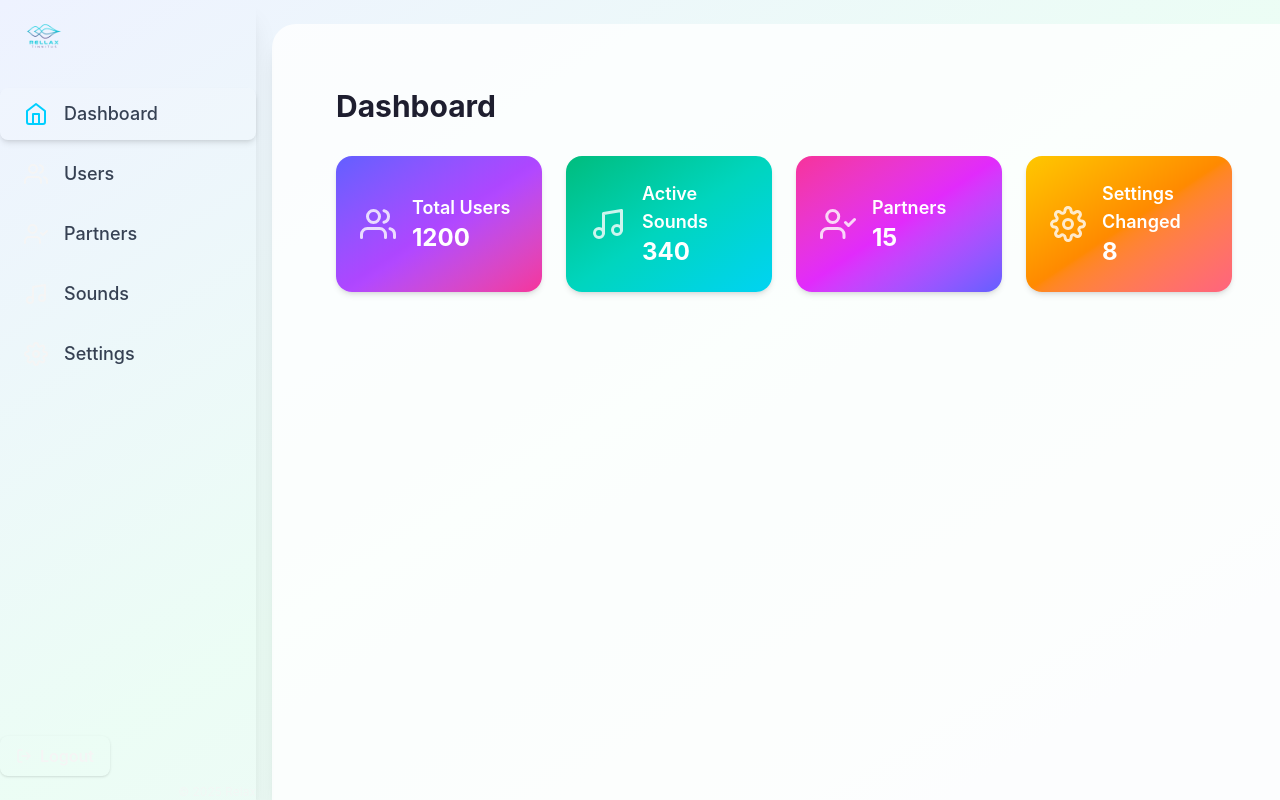
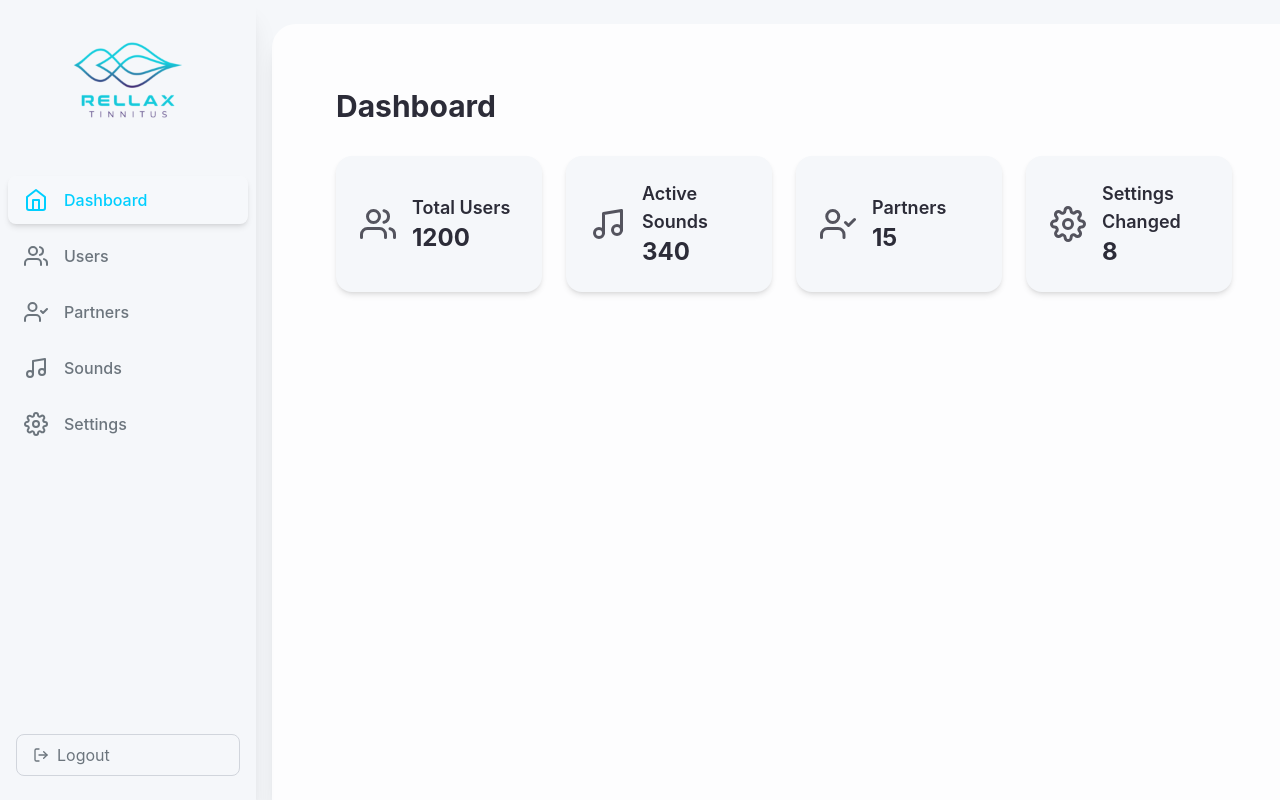
Before and after one commit to anas0723/Relax-Admin-Panel, a Next.js app: page /dashboard in a window 1280 px wide. Built offline with nearby package versions, Linux system fonts and the light colour scheme; sample sign-in values are in the browser's storage.

Commit message:
ui complete

```diff
--- a/src/app/globals.css
+++ b/src/app/globals.css
@@ -3,29 +3,42 @@
 
 
 :root {
-  /* Primary backgrounds */
+  /* Backgrounds */
+  /* main background-color; */
   --background: #F5F7FA;
-  --background-alt: #ECEFF4;
-  --background-soft: #F0FCFC;
 
-  /* Sidebar / nav */
+  /* Sidebar */
+/* A vertical gradient from teal (#1AC2B7) to sky blue (#00CFFF). */
   --sidebar-bg: linear-gradient(180deg, #1AC2B7 0%, #00CFFF 100%);
-  --sidebar-solid: #113F45;
-  --sidebar-navy: #2D3A4A;
 
-  /* Accent colors */
+  /* Text */
+  /* main text color  */
+  --text-primary: #2c2c38;
+  /* secondary text color  */
+  --text-secondary: #6C757D;
+  /* white text color  */
+  --text-white: #F5F5F5;
+  /* header text color  */
+  --text-header: #4C1973;
+
+
+  /* Accent Colors */
+  /* Used to draw attention — buttons, active links, icons, hover states. */
   --accent: #00CFFF;
+/* Used for hover states, secondary buttons, icons, or borders. */
   --accent-teal: #1AC2B7;
-  --accent-hover: #00CFFF;
+  /* Used for headings, section titles, or to add richness to UI. */
   --accent-purple: #5A1F68;
+  /* Used for backgrounds, hover, borders, or footer area. */
   --accent-purple-dark: #4C1973;
 
-  /* Text colors */
-  --text-primary: #1E1E2F;
-  --text-secondary: #6C757D;
-  --text-header: #4C1973;
-  --text-white: #F5F5F5;
+  /* Hover Styling */
+  /* hover background color  */
+  --hover-bg: rgba(255, 255, 255, 0.12);
+  /* hover color  */
+  --hover-text: #1AC2B7;
 }
+
 
 body {
   background: var(--background);
--- a/src/components/Card.jsx
+++ b/src/components/Card.jsx
@@ -2,7 +2,7 @@
 import React from 'react';
 
 const Card = ({ title, value, icon, color }) => (
-  <div className={`flex items-center gap-4 p-6 rounded-2xl shadow-md bg-gradient-to-br ${color} text-white transition-transform hover:scale-105`}>
+  <div className={`flex items-center gap-4 p-6 rounded-2xl shadow-md bg-[var(--background)] text-[var(--text-primary)] transition-transform hover:scale-105 hover:bg-[var(--hover-bg)]`}>
     <div className="text-4xl opacity-80">{icon}</div>
     <div>
       <div className="text-lg font-semibold">{title}</div>
--- a/src/components/Layout.jsx
+++ b/src/components/Layout.jsx
@@ -5,8 +5,8 @@ import Sidebar from '../components/Sidebar';
 export default function Layout({ children }) {
   return (
     <html lang="en" suppressHydrationWarning>
-      <body className="font-sans bg-slate-50 min-h-screen">
-          <div className="flex min-h-screen w-full bg-gradient-to-br from-indigo-50 via-emerald-50 to-slate-100 transition-colors duration-500">
+      <body className="font-sans min-h-screen" style={{ background: 'var(--background)' }}>
+          <div className="flex min-h-screen w-full transition-colors duration-500" style={{ background: 'var(--background)' }}>
             <Sidebar />
             <div className="flex-1 flex flex-col w-full transition-all duration-300">
               <main className="flex-1 w-full p-2 sm:p-4 md:p-8 overflow-x-auto overflow-y-auto bg-white/80 rounded-tl-3xl md:rounded-tl-3xl shadow-xl mt-2 md:mt-6 mx-0 md:mx-4 transition-all duration-300">
--- a/src/components/Sidebar.jsx
+++ b/src/components/Sidebar.jsx
@@ -1,10 +1,18 @@
 'use client';
-import { FiHome, FiUsers, FiUserCheck, FiMusic, FiSettings, FiLogOut } from 'react-icons/fi';
+
+import { useState, useEffect } from 'react';
+import { usePathname } from 'next/navigation';
 import Link from 'next/link';
-import { usePathname } from 'next/navigation';
-import { useState, useEffect } from 'react';
+import {
+  FiHome,
+  FiUsers,
+  FiUserCheck,
+  FiMusic,
+  FiSettings,
+  FiLogOut,
+} from 'react-icons/fi';
 
-const links = [
+const navLinks = [
   { href: '/dashboard', label: 'Dashboard', icon: <FiHome /> },
   { href: '/users', label: 'Users', icon: <FiUsers /> },
   { href: '/partners', label: 'Partners', icon: <FiUserCheck /> },
@@ -14,74 +22,74 @@ const links = [
 
 export default function Sidebar() {
   const pathname = usePathname();
-  const [open, setOpen] = useState(true);
+  const [isOpen, setIsOpen] = useState(true);
   const [showOverlay, setShowOverlay] = useState(false);
-  const [mounted, setMounted] = useState(false);
 
-  useEffect(() => {
-    setMounted(true);
-  }, []);
-
-  const handleSidebarToggle = () => {
-    setOpen(!open);
-    setShowOverlay(!open);
+  const toggleSidebar = () => {
+    setIsOpen(!isOpen);
+    setShowOverlay(!isOpen);
   };
 
   return (
     <>
-      {/* Mobile overlay */}
+      {/* Mobile Overlay */}
       {showOverlay && (
         <div
-          className="fixed inset-0 bg-black bg-opacity-40 z-30 md:hidden transition-opacity duration-300"
-          onClick={handleSidebarToggle}
+          className="fixed inset-0 bg-black bg-opacity-40 z-30 md:hidden"
+          onClick={toggleSidebar}
         />
       )}
+
       <aside
-        className={`transition-all duration-300 bg-[var(--sidebar-bg)] shadow-xl flex flex-col h-full md:h-screen ${open ? 'w-64' : 'w-20'} fixed md:static z-40 rounded-r-2xl md:rounded-none top-0 left-0 min-h-screen`}
+        className={`fixed md:static top-0 left-0 h-screen min-h-screen z-40 flex flex-col transition-all duration-300 rounded-r-2xl md:rounded-none shadow-xl
+          ${isOpen ? 'w-64' : 'w-20'}
+          bg-[var(--sidebar-bg)]
+        `}
       >
-        <div className="flex items-center justify-between px-6 py-4">
-          {open ? (
-            <img src="/images/rellax-logo.png" alt="Rellax Logo" className="h-10 w-auto transition-all" />
-          ) : null}
-          <button className="md:hidden text-[var(--text-white)]" onClick={handleSidebarToggle}>
-            <svg width="24" height="24" fill="none" stroke="currentColor" strokeWidth="2" strokeLinecap="round" strokeLinejoin="round" className="feather feather-menu"><path d="M3 12h18M3 6h18M3 18h18"/></svg>
-          </button>
+        {/* Header */}
+        <div className="flex items-center justify-center px-6 py-4">
+          {isOpen && <img src="/images/rellax-logo.png" alt="Logo" className="h-32 w-32 bg-dynamic-image bg-cover bg-center" />}
+
         </div>
-        <nav className="flex-1 flex flex-col gap-2 mt-4">
-          {links.map(link => (
-            <Link
-              key={link.href}
-              href={link.href}
-              className={`relative flex items-center gap-4 px-6 py-3 rounded-lg font-medium text-lg transition-all duration-150 cursor-pointer group
-                ${pathname === link.href ? 'bg-[rgba(255,255,255,0.12)] text-[var(--accent)] shadow-md' : 'text-[var(--text-white)] hover:bg-[rgba(255,255,255,0.08)] hover:text-[var(--accent-teal)] hover:scale-105'}
+
+        {/* Navigation */}
+        <nav className="flex flex-col gap-2 mt-4 px-2">
+          {navLinks.map(({ href, label, icon }) => {
+            const active = pathname === href;
+            return (
+              <Link
+                key={href}
+                href={href}
+              className={`group flex items-center gap-4 px-4 py-3 rounded-lg font-medium text-base transition-all duration-150
+                  ${active ? 'bg-[var(--hover-bg)] text-[var(--accent)] shadow-md' : 'text-[var(--text-secondary)] hover:text-[var(--accent)] hover:bg-[var(--hover-bg)]'}
                 `}
-            >
-              <span className="text-2xl group-hover:scale-110 transition-transform">
-                {link.icon}
-              </span>
-              {open ? (
-                <span className="group-hover:underline text-gray-700 group-hover:decoration-2">{link.label}</span>
-              ) : (
-                <span className="absolute left-full ml-2 px-2 py-1 rounded bg-[var(--sidebar-navy)] text-gray-600 text-xs opacity-0 group-hover:opacity-100 pointer-events-none transition-opacity whitespace-nowrap shadow-lg z-50">
-                  {link.label}
-                </span>
-              )}
-            </Link>
-          ))}
+              >
+                <span className="text-2xl">{icon}</span>
+                {isOpen ? (
+                  <span className="group-hover:underline ">{label}</span>
+                ) : (
+                  <span className="absolute left-full ml-2 px-2 py-1 text-xs bg-[var(--sidebar-navy)] text-white opacity-0 group-hover:opacity-100 rounded shadow-lg transition-opacity">
+                    {label}
+                  </span>
+                )}
+              </Link>
+            );
+          })}
         </nav>
-        <div className="flex-1" />
-        {/* Logout button, absolute on desktop, relative on mobile */}
-        <div className="relative w-full">
+
+        <div className="flex-grow" />
+
+        {/* Logout */}
+        <div className="relative w-full px-4 pb-6">
           <button
-            className="flex items-center gap-2 w-full md:w-auto px-4 py-2 bg-transparent bg-opacity-20 text-[var(--text-white)] rounded-lg font-semibold shadow hover:bg-[var(--accent)] hover:text-[var(--text-white)] transition absolute md:static bottom-6 right-4 md:bottom-auto md:right-auto"
-            onClick={() => { window.location.href = '/login'; }}
+            onClick={() => (window.location.href = '/login')}
+            className="flex items-center gap-2 w-full px-4 py-2 bg-transparent border border-gray-300 rounded-lg hover:bg-[var(--accent)] text-[var(--text-secondary)] hover:text-white transition"
           >
             <FiLogOut />
-            {open && <span>Logout</span>}
+            {isOpen && <span>Logout</span>}
           </button>
-          <div className={`text-xs text-[var(--text-white)] opacity-70 mt-16 md:mt-2 text-right pr-4 md:pr-0 ${open ? '' : 'hidden md:block'}`}>
-            © 2025 Relax
-          </div>
+
+
         </div>
       </aside>
     </>
--- a/src/components/Table.jsx
+++ b/src/components/Table.jsx
@@ -2,10 +2,10 @@ import React from 'react';
 
 export default function Table({ columns, data, renderActions }) {
   return (
-    <div className="overflow-x-auto rounded-2xl shadow-lg bg-white mt-8">
-      <table className="min-w-full text-gray-800">
+    <div className="overflow-x-auto rounded-2xl shadow-lg bg-[var(--background)] mt-8">
+      <table className="min-w-full text-[var(--text-primary)]">
         <thead>
-          <tr className="bg-gradient-to-r from-indigo-500 via-purple-500 to-pink-500 text-white">
+          <tr className="bg-[var(--accent)] text-[var(--text-white)]">
             `{columns.map(col => (
               <th key={col.key} className="px-6 py-3 text-left font-bold uppercase tracking-wider">{col.label}</th>
             ))}
@@ -14,7 +14,7 @@ export default function Table({ columns, data, renderActions }) {
         </thead>
         <tbody>
           {data.map((row, idx) => (
-            <tr key={idx} className="border-b border-gray-200 hover:bg-indigo-50 transition">
+            <tr key={idx} className="border-b border-[var(--accent-teal)] hover:bg-[var(--hover-bg)] transition">
               {columns.map(col => (
                 <td key={col.key} className="px-6 py-4">{row[col.key]}</td>
               ))}
```
Also changed, not shown: src/app/login/page.jsx (+13 -13 lines).
